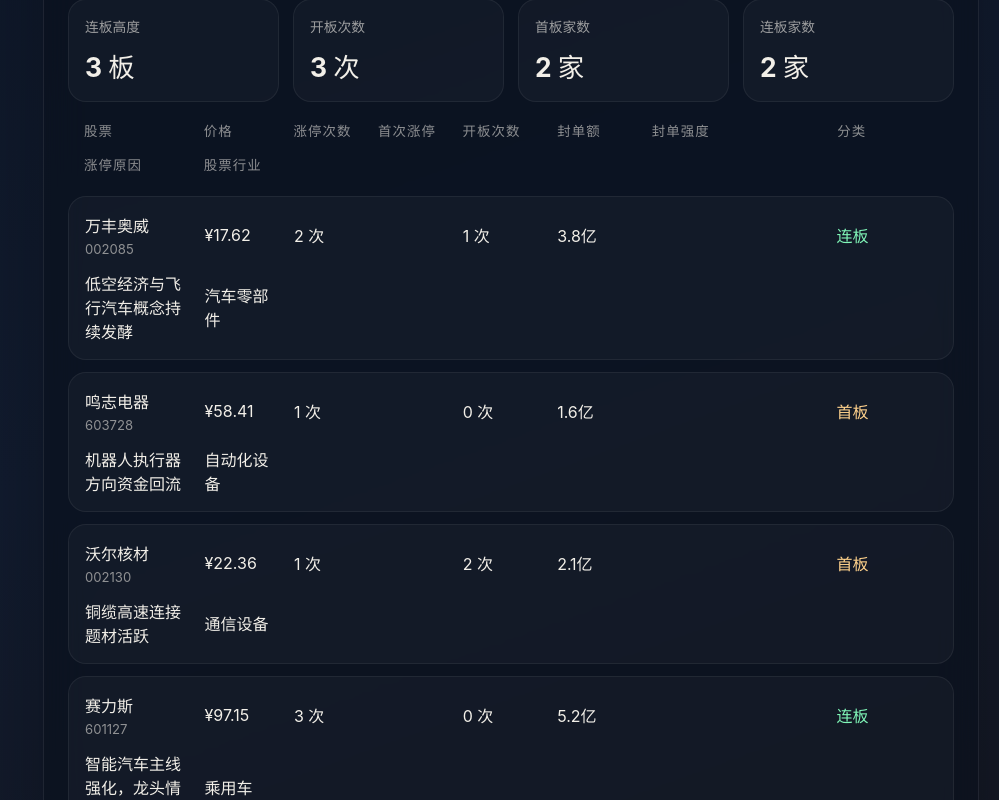
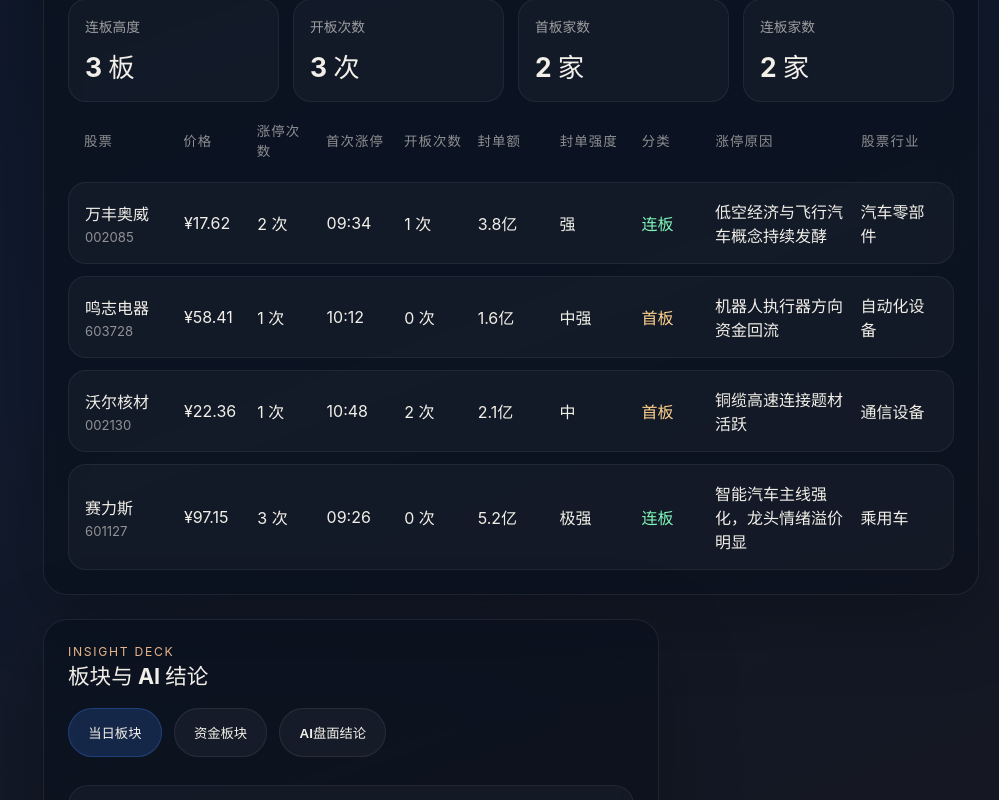
Before and after one commit to jesray1192-tempo/investpilot-dashboard, a React (Vite) app: page / in a window 1280 px wide. Shown: the part 1140-1940 px from the top of the page, without its empty margins (281-1280 px from the left). Built offline with nearby package versions, Linux system fonts and the light colour scheme.

Commit message:
Add first limit-up time and seal strength fields

```diff
--- a/src/data/mock.ts
+++ b/src/data/mock.ts
@@ -92,6 +92,8 @@
     limitUpCount: 2,
     openBoardCount: 1,
     sealAmount: "3.8亿",
+    firstLimitUpTime: "09:34",
+    sealStrength: "强",
     ladderType: "连板",
     reason: "低空经济与飞行汽车概念持续发酵",
     industry: "汽车零部件"
@@ -103,6 +105,8 @@
     limitUpCount: 1,
     openBoardCount: 0,
     sealAmount: "1.6亿",
+    firstLimitUpTime: "10:12",
+    sealStrength: "中强",
     ladderType: "首板",
     reason: "机器人执行器方向资金回流",
     industry: "自动化设备"
@@ -114,6 +118,8 @@
     limitUpCount: 1,
     openBoardCount: 2,
     sealAmount: "2.1亿",
+    firstLimitUpTime: "10:48",
+    sealStrength: "中",
     ladderType: "首板",
     reason: "铜缆高速连接题材活跃",
     industry: "通信设备"
@@ -125,6 +131,8 @@
     limitUpCount: 3,
     openBoardCount: 0,
     sealAmount: "5.2亿",
+    firstLimitUpTime: "09:26",
+    sealStrength: "极强",
     ladderType: "连板",
     reason: "智能汽车主线强化，龙头情绪溢价明显",
     industry: "乘用车"
--- a/src/styles.css
+++ b/src/styles.css
@@ -625,7 +625,7 @@
 .limitup-head,
 .limitup-row {
   display: grid;
-  grid-template-columns: 1.05fr 0.75fr 0.7fr 0.7fr 0.8fr 0.8fr 1.7fr 1fr;
+  grid-template-columns: 1fr 0.7fr 0.65fr 0.75fr 0.7fr 0.8fr 0.8fr 0.7fr 1.55fr 0.9fr;
   gap: 14px;
   align-items: center;
 }
--- a/src/types.ts
+++ b/src/types.ts
@@ -75,6 +75,8 @@
   limitUpCount: number;
   openBoardCount: number;
   sealAmount: string;
+  firstLimitUpTime: string;
+  sealStrength: string;
   ladderType: "首板" | "连板";
   reason: string;
   industry: string;
```
